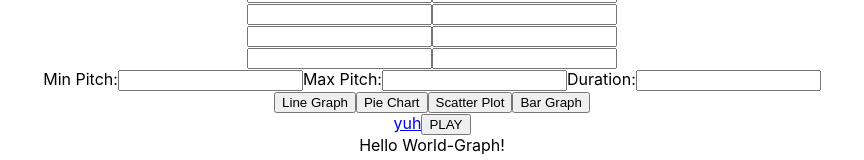
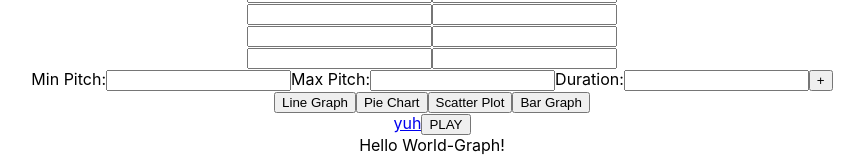
Before and after one commit to jordanenichols/AAAAAAAAustralia, a React (Create React App) app in the folder australia/: page / in a window 1280 px wide. Shown: the part 195-355 px from the top of the page, without its empty margins (208-1072 px from the left). Built offline with nearby package versions, Linux system fonts and the light colour scheme.

Commit message:
Added features to app

```diff
--- a/australia/src/Components/DataSet.js
+++ b/australia/src/Components/DataSet.js
@@ -1,4 +1,4 @@
-import React from 'react';
+import React, { useEffect, useState } from 'react';
 
 function toDataSet(props,event,row,col) {
   console.log("row: ",row);
@@ -24,7 +24,14 @@ function toDuration(props, event) {
   props.setDuration(input);
   console.log(props.duration);
 }
+function appendDataSet(props) {
+  let current = props.dataSet;
+  current.push(["",""]);
+  props.setDataSet(current);
+  console.log(props.dataSet);
+}
 function DataSet(props) {
+    const [value, setValue] = useState(false);
     return (
     <div className = "dad">
       {props.dataSet.map((i,index) => {
@@ -42,6 +49,7 @@ function DataSet(props) {
         <label>Duration:
           <input onChange={(event) => toDuration(props, event)} className="duration"/>
         </label>
+        <button key={props.dataSet} onClick = {() => {appendDataSet(props); setValue(!value)}}>+</button>
     </div>
 
   );
```
Also changed, not shown: 1 other file (tests, documents, lock files or other folders).
